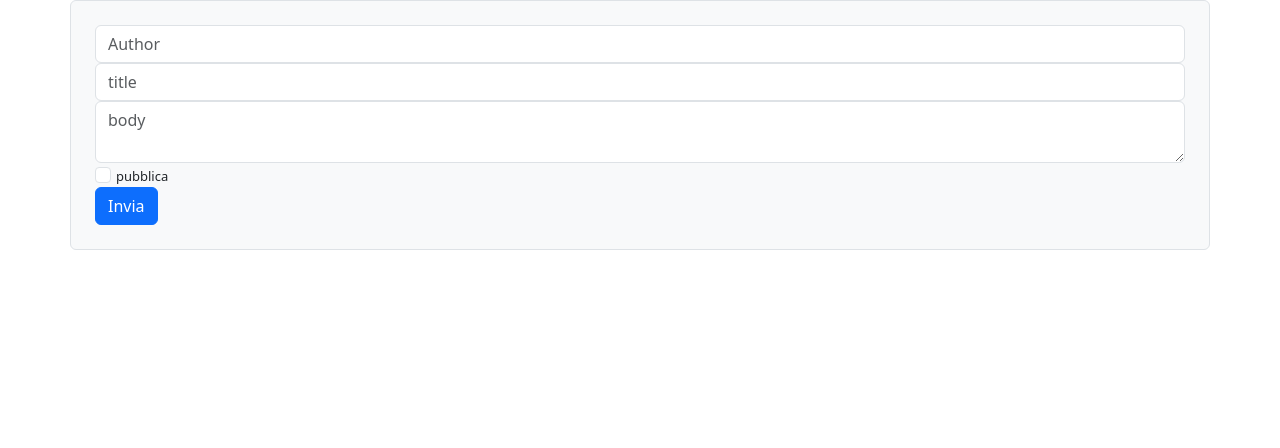
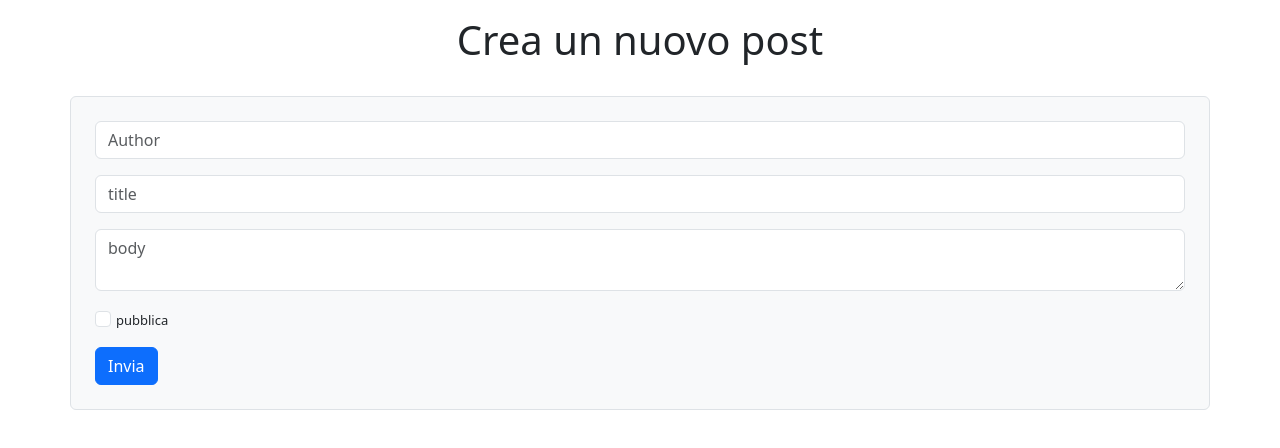
Before and after one commit to ilariamaffiola/react-post-form, a React (Vite) app: page / in a window 1280 px wide. Shown: the top 448 px of the page. Built offline with nearby package versions, Linux system fonts and the light colour scheme.

Commit message:
[UPD] add header and improve form layout with margin adjustments

```diff
--- a/src/App.jsx
+++ b/src/App.jsx
@@ -37,9 +37,10 @@ const handleSubmit = (e) => {
   return (
     <>
       <div className="container">
+        <h1 className='text-center mt-3'>Crea un nuovo post</h1>
         <div className="row">
-          <form className='border rounded bg-light p-4' onSubmit={handleSubmit}>
-            <div className="col">
+          <form className='border rounded bg-light p-4 mt-4' onSubmit={handleSubmit}>
+            <div className="col mb-3">
               <input
                 type="text"
                 name='author'
@@ -50,7 +51,7 @@ const handleSubmit = (e) => {
                 onChange={handleChange}
               />
             </div>
-            <div className="col">
+            <div className="col mb-3">
               <input
                 type="text"
                 name='title'
@@ -61,7 +62,7 @@ const handleSubmit = (e) => {
                 onChange={handleChange}
               />
             </div>
-            <div className="col">
+            <div className="col mb-3">
               <textarea
                 type="text"
                 name='body'
@@ -72,7 +73,7 @@ const handleSubmit = (e) => {
                 onChange={handleChange}
               />
             </div>
-            <div className="col">
+            <div className="col mb-3">
               <input
                 type="checkbox"
                 name="public"
```
